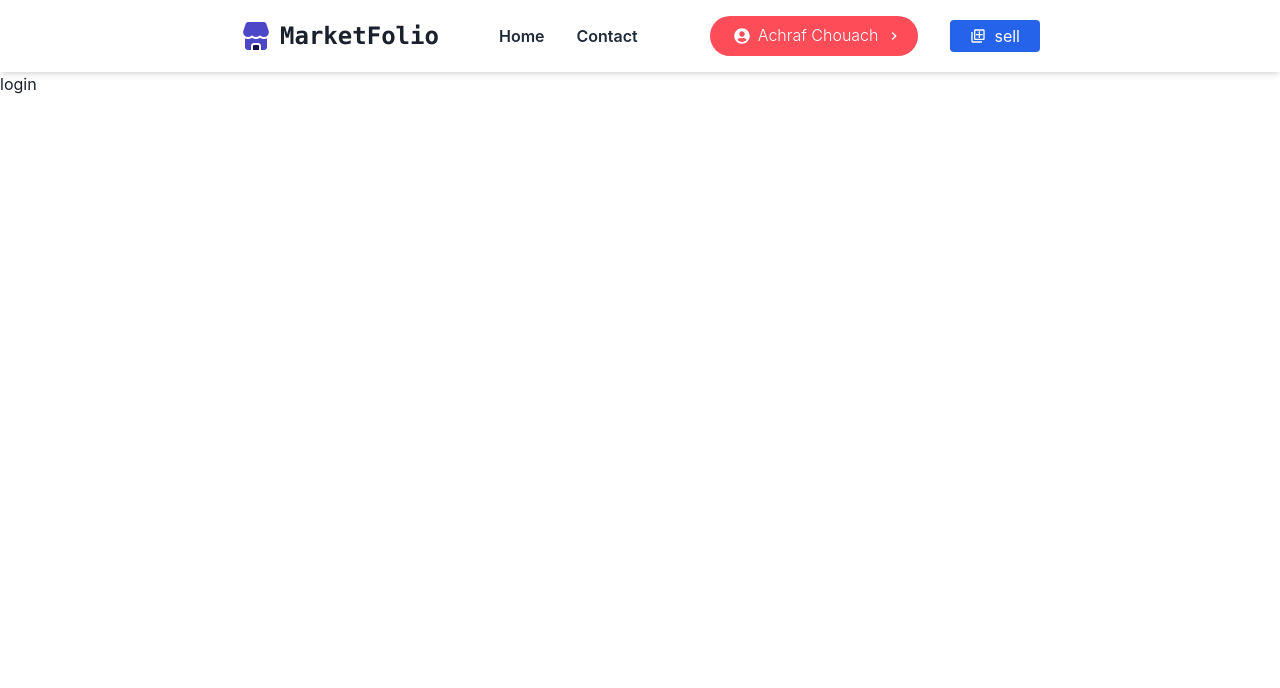
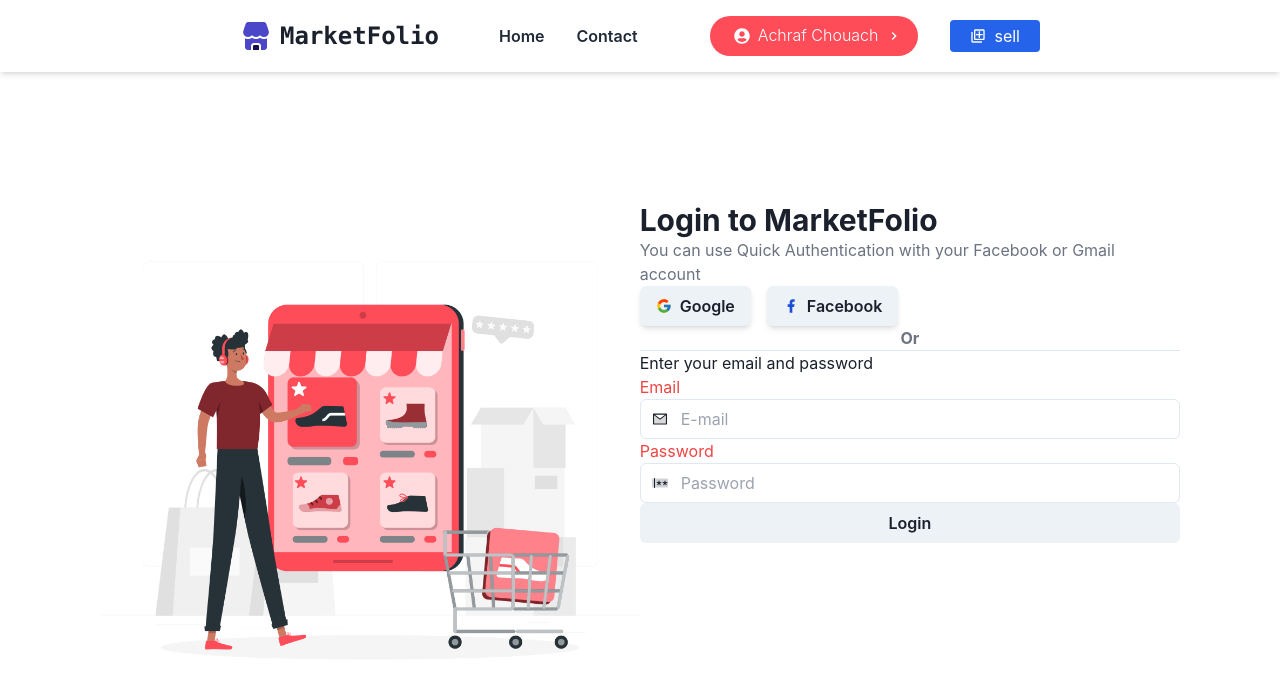
Before and after one commit to chanka1021/marketfolio, a React (Vite) app: page /login in a window 1280 px wide. Shown: the top 688 px of the page. Built offline with nearby package versions, Linux system fonts and the light colour scheme.

Commit message:
login page

```diff
--- a/src/pages/Login.jsx
+++ b/src/pages/Login.jsx
@@ -1,11 +1,73 @@
-import React from 'react'
+import React, { useState } from "react";
+import img from "../assets/illustration-1.png";
+import { FcGoogle } from "react-icons/fc";
+import { RiFacebookFill } from "react-icons/ri";
+import {
+  Button,
+  Input,
+  InputGroup,
+  InputLeftElement,
+  Text,
+} from "@chakra-ui/react";
+import { AiTwotoneMail } from "react-icons/ai";
+import { PiPasswordDuotone } from "react-icons/pi";
 
 function Login() {
+
+  const [email, setEmail] = useState("");
+  const [password, setPassword] = useState("");
   return (
-    <div>
-      login
-    </div>
-  )
+    <>
+      <div className=" w-full h-screen flex justify-center items-center md:p-10">
+        <div className="w-[90%] h-fullshadow-lg flex">
+          <div className="w-[50%]">
+            <img src={img} alt="" />
+          </div>
+          <div>
+            <h1 className="text-3xl font-bold">Login to MarketFolio</h1>
+            <p className="text-gray-500">
+              You can use Quick Authentication with your Facebook or Gmail
+              account
+            </p>
+            <span className="flex gap-4">
+              <Button className=" p-2 rounded flex items-center shadow-md ">
+                {" "}
+                <FcGoogle className="mr-2" /> Google
+              </Button>
+              <Button className=" p-2 rounded flex items-center shadow-md">
+                {" "}
+                <RiFacebookFill className="mr-2 text-blue-700" /> Facebook{" "}
+              </Button>
+            </span>
+            <div className=" w-full text-gray-500 border-b items-center text-center font-bold ">
+              Or
+            </div>
+            <span>
+              <p>Enter your email and password</p>
+              <Text className="text-red-500">Email</Text>
+              <InputGroup>
+                <InputLeftElement pointerEvents="none">
+                  <AiTwotoneMail />
+                </InputLeftElement>
+                <Input type="Email" placeholder="E-mail" />
+              </InputGroup>
+
+              <Text className="text-red-500">Password</Text>
+              <InputGroup>
+                <InputLeftElement pointerEvents="none">
+                  <PiPasswordDuotone />
+                </InputLeftElement>
+                <Input type="password" placeholder="Password" />
+              </InputGroup>
+              <Button className="w-full bg-red-500 text-white p-2 rounded">
+                Login
+              </Button>
+            </span>
+          </div>
+        </div>
+      </div>
+    </>
+  );
 }
 
-export default Login
+export default Login;
```
Also changed, not shown: src/assets/illustration-1.png (added), src/assets/illustration-2.png (added).
